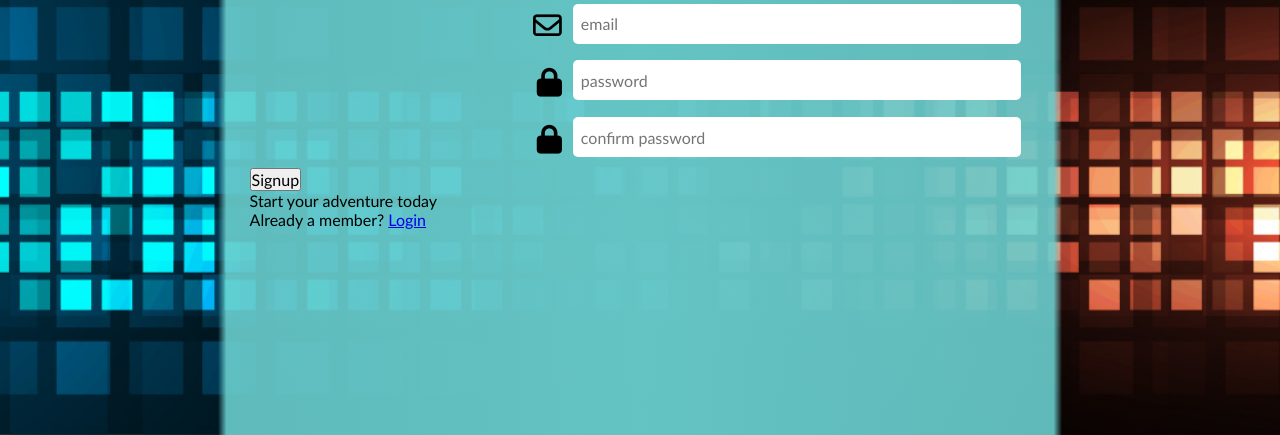
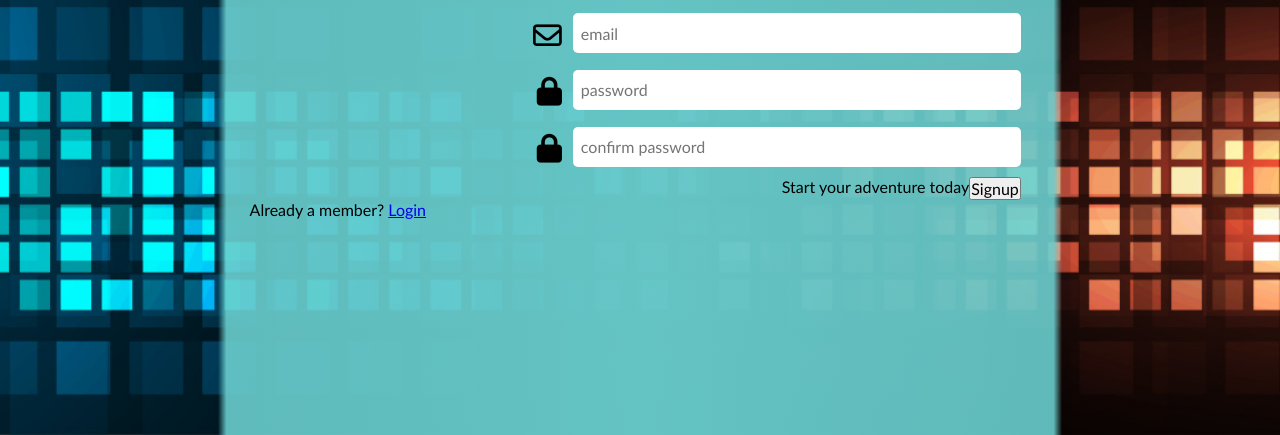
Before and after one commit to noOdin1/login_signup_form_01, a website built with webpack: page src/template.html in a window 1280 px wide. Shown: the part 365-800 px from the top of the page. Built offline with nearby package versions, Linux system fonts and the light colour scheme.

Commit message:
Styling for signup button section, reverse direction

```diff
--- a/src/style.css
+++ b/src/style.css
@@ -145,3 +145,14 @@ input:hover:not(:focus) {
   display: flex;
   flex-direction: row-reverse;
 }
+
+.signup_button {
+  display: flex;
+  flex-direction: row-reverse;
+  padding-right: 0.6em;
+}
+
+.signup_button {
+  padding: 0 0.6em 0 0;
+  justify-content: flex-start;
+}
```
